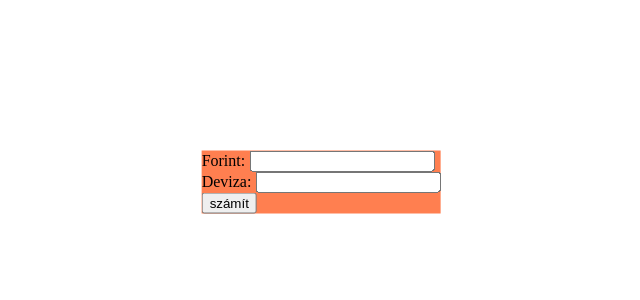
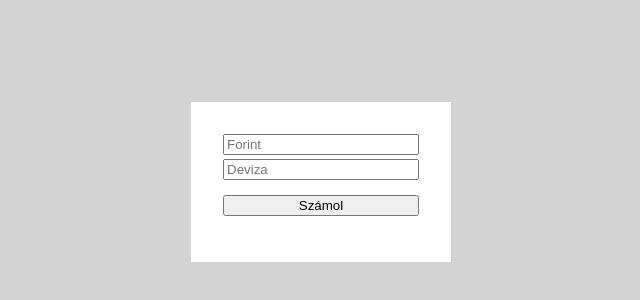
Before and after one commit to Kinopio-cryptro/Kinopio-cryptro.github.io, a plain HTML site: page index.html in a window 1280 px wide. Shown: the part 218-518 px from the top of the page, without its empty margins (319-959 px from the left). Drawn offline with Linux system fonts and the light colour scheme.

Commit message:
modified all

```diff
--- a/css/style.css
+++ b/css/style.css
@@ -1,3 +1,7 @@
+body {
+  background-color: lightgray;
+}
+
 .wapper {
   background-color: coral;
   /* height: 100px;
@@ -9,5 +13,19 @@
 }
 
 form {
-  display: block;
+  background-color: white;
+  width: 200px;
+  height: 100px;
+  text-align: center;
+  padding: 30px;
+  display: flex;
+  flex-direction: column;
 }
+
+input {
+  margin: 2px;
+}
+
+input[type="button"] {
+  margin-top: 13px;
+}
--- a/index.html
+++ b/index.html
@@ -1,34 +1,23 @@
 <!DOCTYPE html>
 <html lang="en">
-
   <head>
-    <meta charset="UTF-8">
+    <meta charset="UTF-8" />
     <!-- <meta http-equiv="X-UA-Compatible" content="IE=edge"> -->
-    <meta name="viewport" content="width=device-width, initial-scale=1.0">
+    <meta name="viewport" content="width=device-width, initial-scale=1.0" />
     <title>Exchange rate calculator</title>
-    <link rel="stylesheet" href="/css/style.css">
+    <link rel="stylesheet" href="/css/style.css" />
   </head>
 
   <body>
-
     <div class="wapper">
       <form action="">
-            <div>
-                <label for="">Forint:</label>
-                <input type="text" id="huf">
-            </div>
-            <div>
-                <label for="">Deviza:</label>
-                <input type="text" id="deviza">
-            </div>
-            <div>
-                <input type="button" id="calc" value="számít">
+        <input type="text" id="huf" placeholder="Forint" />
+        <input type="text" id="deviza" placeholder="Deviza" />
+        <input type="button" id="calc" value="Számol" />
         <label type="text" id="result"></label>
-            </div>
       </form>
     </div>
 
     <script src="/js/main.js"></script>
   </body>
-
 </html>
--- a/js/main.js
+++ b/js/main.js
@@ -2,17 +2,16 @@ const huf = document.getElementById("huf").value;
 const dev = document.getElementById("deviza").value;
 
 document.getElementById("calc").addEventListener("click", () => {
-    document.getElementById("result").innerHTML = ((textForm(huf) / textForm(dev)).toFixed(2)) * 100
+    document.getElementById("result").innerHTML = (textForm(huf) / textForm(dev)).toFixed(2) * 100
 })
 
 function textForm(param) {
+    param = param.replace(",", ".")
     const arr = param.split("");
 
     while (arr.indexOf(" ") > 0) {
         arr.splice(arr.indexOf(" "), 1);
     }
 
-    param = arr.join('');
-    console.log(typeof (arr));
-    return parseFloat(param);
+    return parseFloat(arr.join(''));
 }
```
Lines whose indentation alone changed are shown as unchanged.
